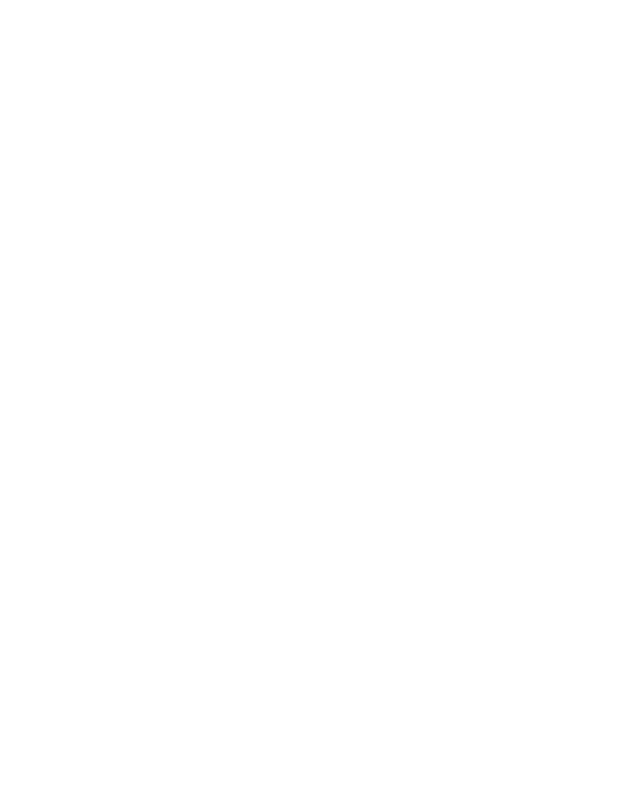
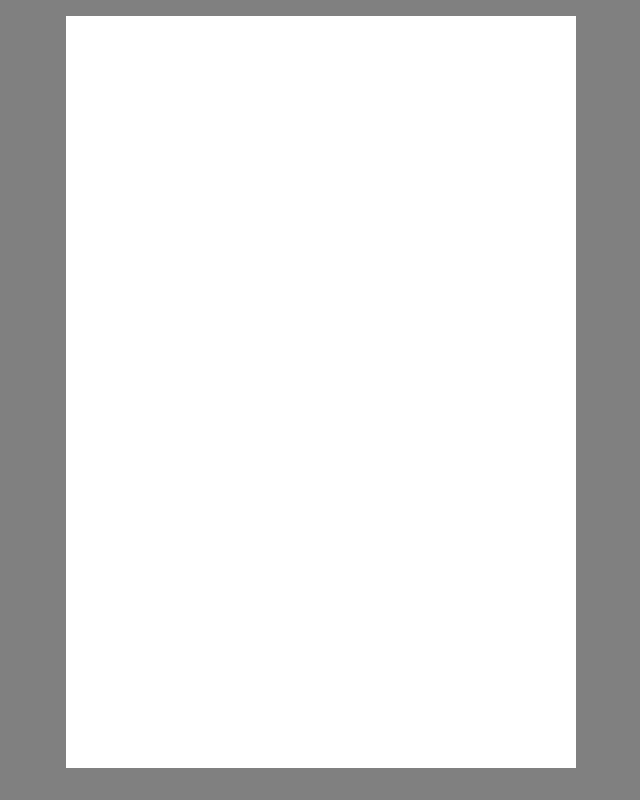
Before and after one commit to stephmmw/chickenRun, a plain HTML site: page index.html in a window 1280 px wide. Shown: the whole page, without its empty margins (319-959 px from the left). Drawn offline with nearby package versions, Linux system fonts and the light colour scheme.

Commit message:
Use bootstrap, and jQuery for base layout.

```diff
--- a/css/style.css
+++ b/css/style.css
@@ -0,0 +1,22 @@
+body{
+    margin: 0;
+    padding: 0;
+    background: gray;
+}
+.flex-row{
+    display: flex;
+    justify-content: center;
+}
+.game-canvas{
+    width:100%;
+    height: 100vh;
+    background: #fff;
+}
+
+@media screen and (min-width: 1024px){
+    .game-canvas{
+        margin-top: 2vh;
+        margin-bottom: 2vh;
+        height: 94vh;
+    }
+}
--- a/index.html
+++ b/index.html
@@ -5,12 +5,23 @@
     <meta name="viewport" content="width=device-width, initial-scale=1.0">
     <title>Chicken Run</title>
 
+    <link href="https://cdn.jsdelivr.net/npm/bootstrap@5.3.2/dist/css/bootstrap.min.css" rel="stylesheet" integrity="sha384-T3c6CoIi6uLrA9TneNEoa7RxnatzjcDSCmG1MXxSR1GAsXEV/Dwwykc2MPK8M2HN" crossorigin="anonymous">
+
     <link rel="stylesheet" href="css/style.css">
 </head>
 <body>
-    <canvas id="gameCanvas" class="game-canvas"></canvas>
+    <div class="container-fluid">
+        <div class="row flex-row">
+            <div class="col-12 col-lg-5">
+                <canvas id="gameCanvas" class="game-canvas"></canvas>
+            </div>
+        </div>
+    </div>
 
     <!-- Scripts -->
+    <script src="https://code.jquery.com/jquery-3.7.1.slim.min.js"></script>
+    <script src="https://cdn.jsdelivr.net/npm/bootstrap@5.3.2/dist/js/bootstrap.bundle.min.js" integrity="sha384-C6RzsynM9kWDrMNeT87bh95OGNyZPhcTNXj1NW7RuBCsyN/o0jlpcV8Qyq46cDfL" crossorigin="anonymous"></script>
+
     <script src="scripts/utils.js"></script>
     <script src="scripts/player.js"></script>
     <script src="scripts/powerups.js"></script>
```
